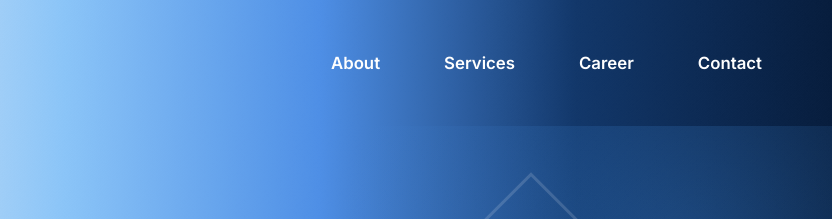
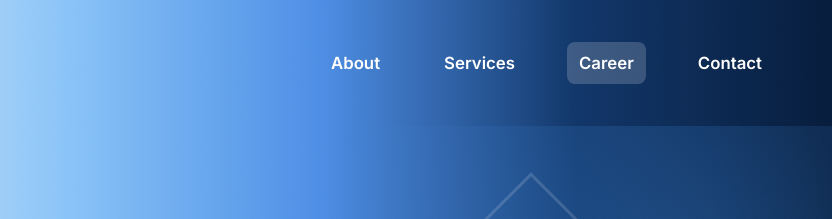
Before and after one commit to avishree-dev/business-site-xlmanagementservices, a website: page Career.html in a window 1280 px wide. Shown: the top 219 px of the page, 448-1280 px from the left. Drawn offline with nearby package versions, Linux system fonts and the light colour scheme.

Commit message:
Add active navigation on desktop

```diff
--- a/Career.html
+++ b/Career.html
@@ -121,7 +121,7 @@
           <ul class="navbar-links">
               <li><a href="/About.html">About</a></li>
               <li><a href="/Services.html">Services</a></li>
-              <li><a href="/Career.html">Career</a></li>
+              <li><a href="/Career.html" class="active">Career</a></li>
               <li><a href="/Contact.html">Contact</a></li>
           </ul>
       </div>
--- a/css/navbar.css
+++ b/css/navbar.css
@@ -88,20 +88,21 @@
     background: rgba(255,255,255,0.12);
 }
 
-/* Hover underline animation */
-.navbar-links a::after {
-    display: none;
-    content: "";
-    position: absolute;
-    left: 0;
-    bottom: -6px;
-    width: 0%;
-    height: 2px;
-    background: var(--primary);
-    transition: width var(--transition-fast);
+.navbar-links a.active {
+    background: rgba(255,255,255,0.18);
 }
 
-.navbar-links a:hover::after {
+.navbar-links a.active::after {
+    display: block;
+    width: 100%;
+}
+
+.navbar.scrolled .navbar-links a.active {
+    background: rgba(78, 143, 230, 0.18);
+}
+
+.navbar.scrolled .navbar-links a.active::after {
+    display: block;
     width: 100%;
 }
 
```
Also changed, not shown: About.html (+1 -1 lines), Contact.html (+1 -1 lines), Services.html (+1 -1 lines).
